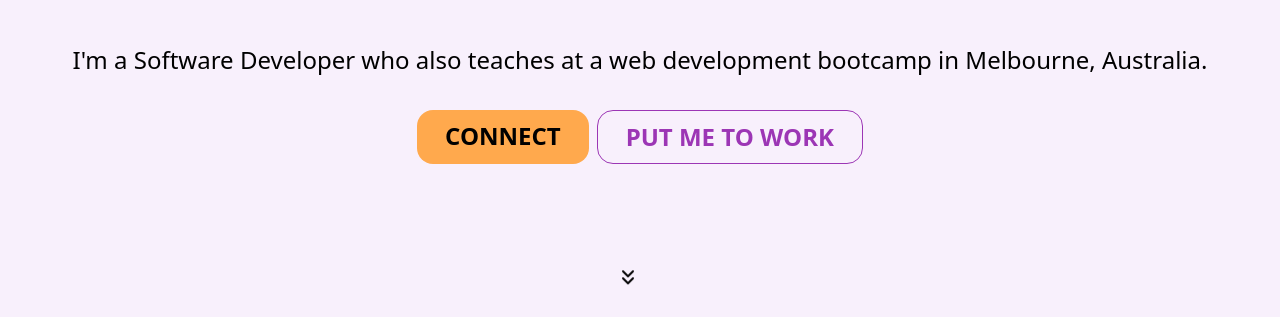
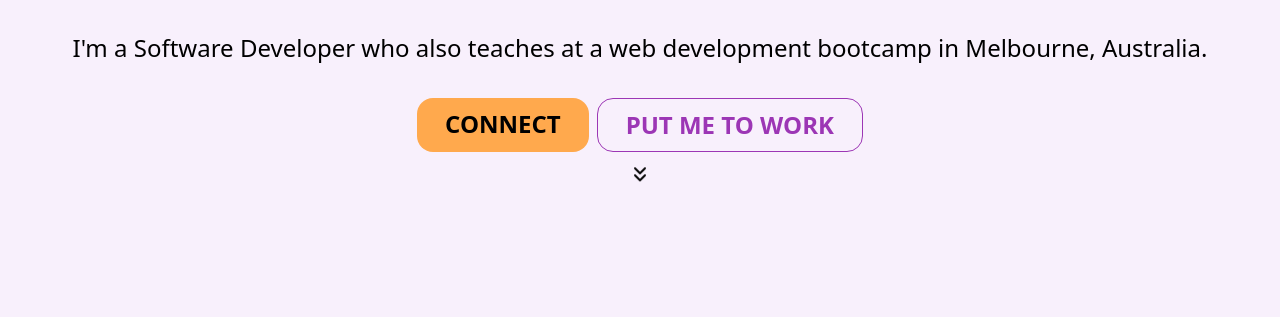
Before and after one commit to benschem/profile, a plain HTML site: page index.html in a window 1280 px wide. Shown: the part 483-800 px from the top of the page. Drawn offline with nearby package versions, Linux system fonts and the light colour scheme.

Commit message:
fixed bouncing arrow overlapping other elements when screen is too small

```diff
--- a/scripts.js
+++ b/scripts.js
@@ -84,7 +84,7 @@ document.addEventListener("DOMContentLoaded", (event) => {
   });
 
   const pageIsScrolledAllTheWayUp = () => {
-    return window.scrollY < 40;
+    return window.scrollY === 0;
   };
 
   const downArrow = document.querySelector("#down-arrow");
--- a/styles.css
+++ b/styles.css
@@ -250,9 +250,6 @@ figcaption {
 }
 
 #down-arrow {
-  position: absolute;
-  bottom: 30px;
-  right: 50%;
   cursor: pointer;
   color: var(--body-text);
 
```
